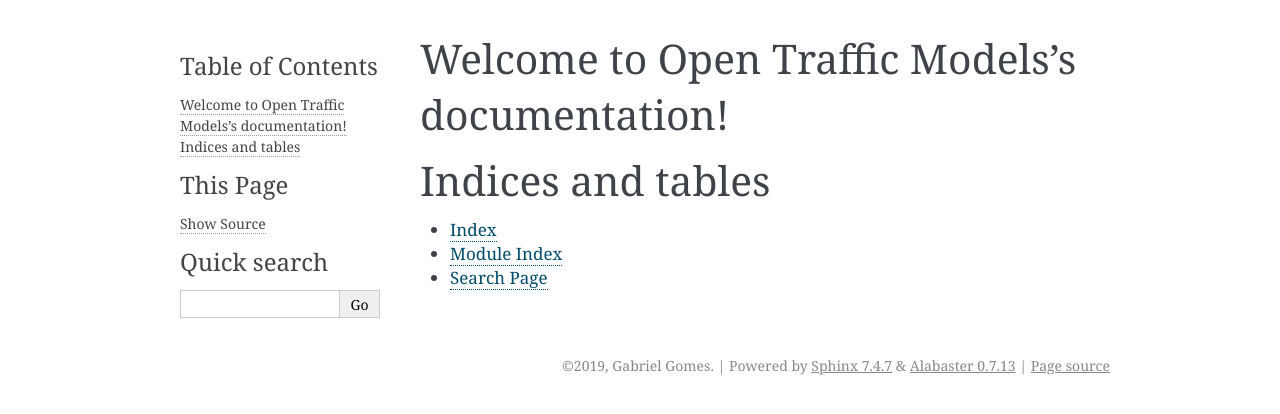
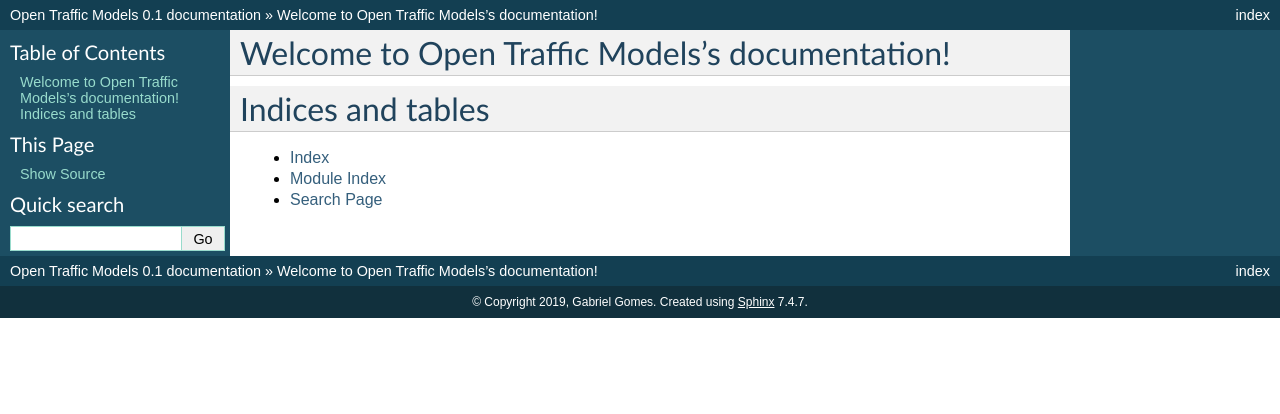
Before and after one commit to ggomes/otm-sim, a Sphinx documentation site: the page built from docs/source/contents.rst, in a window 1280 px wide. Shown: the top 414 px of the page. Built offline with Sphinx 7.4.7, drawn with Linux system fonts in a browser that asks for light colours.

Commit message:
index.rst

```diff
--- a/docs/source/conf.py
+++ b/docs/source/conf.py
@@ -48,7 +48,7 @@ exclude_patterns = []
 # The theme to use for HTML and HTML Help pages.  See the documentation for
 # a list of builtin themes.
 #
-html_theme = 'alabaster'
+html_theme = 'default'
 
 # Add any paths that contain custom static files (such as style sheets) here,
 # relative to this directory. They are copied after the builtin static files,
```
Also changed, not shown: docs/source/index.rst (added, +20 -0 lines).
